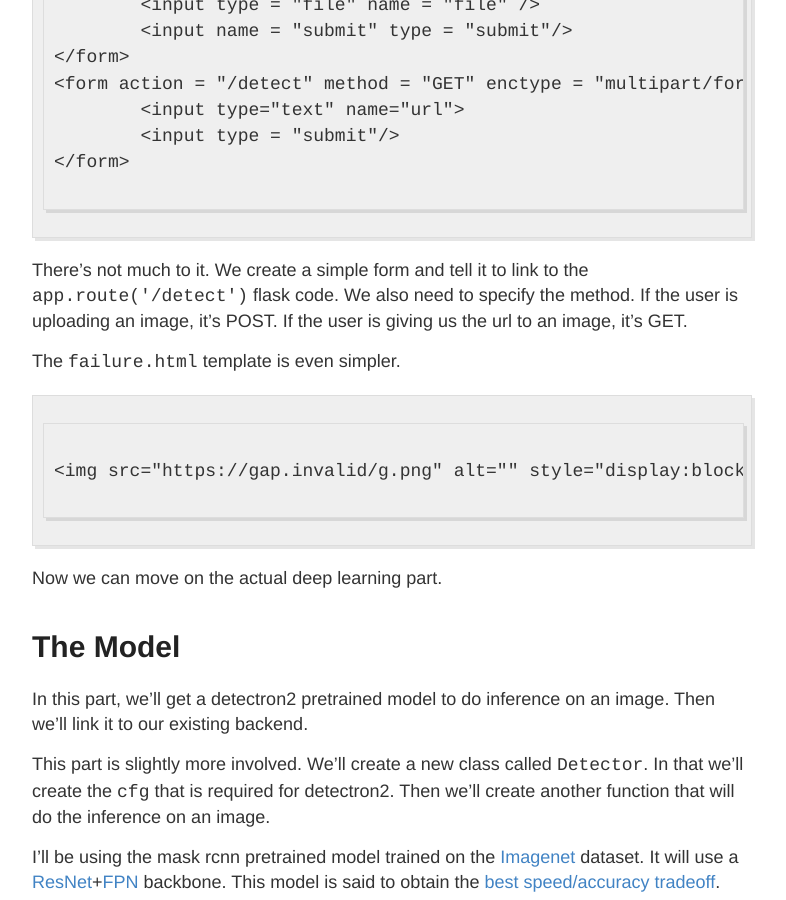
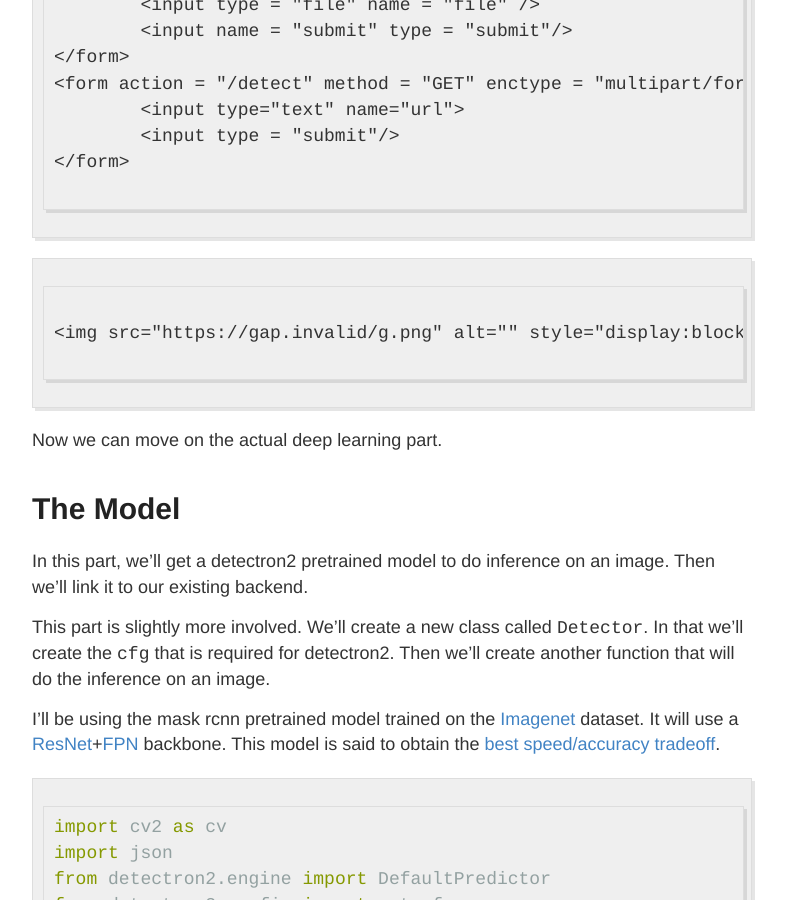
Before and after one commit to neelriyer/neelriyer.github.io, a Jekyll site: the page built from _posts/2020-07-19-Detectron2-Web-App.md, in a window 1280 px wide and 900 px high, scrolled down 3582 px. Shown: the whole window, without its empty margins (248-1034 px from the left). Built offline with Jekyll 4.4.1, drawn with Linux system fonts in a browser that asks for light colours.

Commit message:
detectron2 web app post

````diff
--- a/_posts/2020-07-19-Detectron2-Web-App.md
+++ b/_posts/2020-07-19-Detectron2-Web-App.md
@@ -128,9 +128,6 @@ Now I'll create the frontend `html` code. Through this inferface the user can up
 
 ```
 
-There's not much to it. We create a simple form and tell it to link to the `app.route('/detect')` flask code. We also need to specify the method. If the user is uploading an image, it's POST. If the user is giving us the url to an image, it's GET.
-
-The `failure.html` template is even simpler.
 
 ```
 
@@ -153,7 +150,6 @@ In this part, we'll get a detectron2 pretrained model to do inference on an imag
 This part is slightly more involved. We'll create a new class called `Detector`. In that we'll create the `cfg` that is required for detectron2. Then we'll create another function that will do the inference on an image.
 
 I'll be using the mask rcnn pretrained model trained on the [Imagenet](http://www.image-net.org/) dataset. It will use a [ResNet](https://towardsdatascience.com/an-overview-of-resnet-and-its-variants-5281e2f56035)+[FPN](https://towardsdatascience.com/review-fpn-feature-pyramid-network-object-detection-262fc7482610) backbone. This model is said to obtain the [best speed/accuracy tradeoff](https://github.com/facebookresearch/detectron2/blob/master/MODEL_ZOO.md#common-settings-for-coco-models).
-
 
 
 ```python
````
